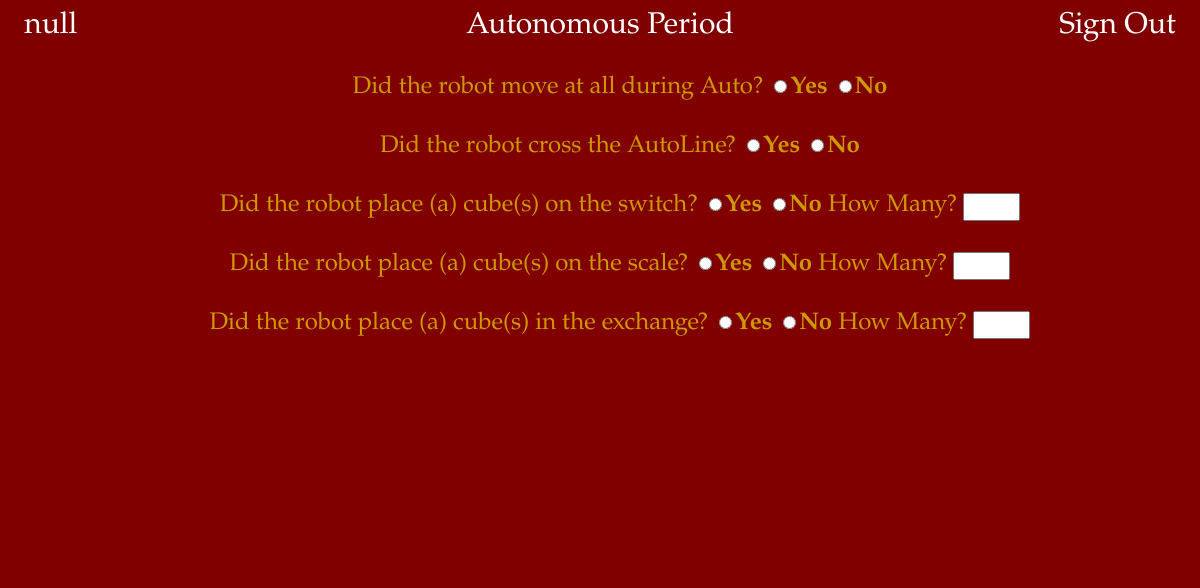
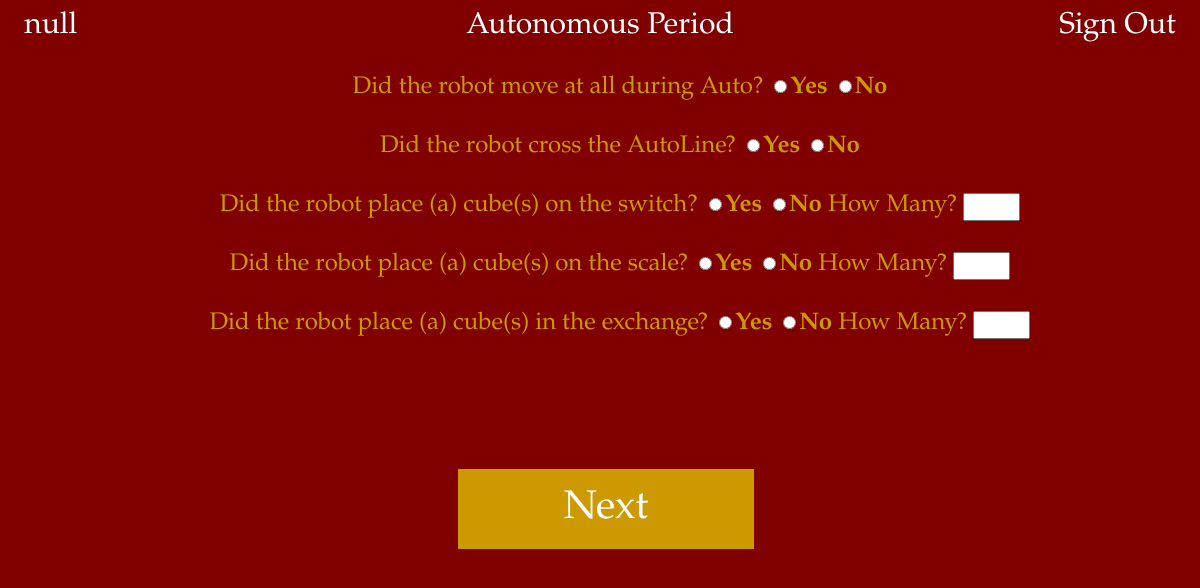
Before and after one commit to aidank1234/WolfByteScouting2018-GUI, an Electron app: page auto.html in a window 1200 px wide. Drawn offline with Linux system fonts and the light colour scheme.

Commit message:
Auto finished. Set to upload auto to database currently, which works

```diff
--- a/auto.html
+++ b/auto.html
@@ -1,10 +1,6 @@
 <!DOCTYPE html>
 <!--
-This is the html page for the Autonomous period. These are the values stored
-in localStorage during this period:
-
-movesInAutoValue
-crossesAutoLineValue
+This is the html page for the Autonomous period.
 -->
 <html>
   <head>
@@ -45,6 +41,80 @@ crossesAutoLineValue
           var entryNumber = jsonResponse["submitted"];
           var alertString = localStorage.getItem("currentScoutName") + " has submitted " + entryNumber + " scouting entries over the course of the competition.";
           alert(alertString);
+        }
+      }
+    }
+    function next() {
+      if(localStorage.getItem("placesOnSwitchAutoValue") == 1 && localStorage.getItem("placesOnSwitchAmountValue") == "" || isNaN(localStorage.getItem("placesOnSwitchAmountValue"))) {
+        document.getElementById("title").innerHTML = "Please ensure text fields are filled (w/ numbers)";
+        document.getElementById("title").style.color = "#FFD700";
+        return;
+      }
+      if(localStorage.getItem("placesOnScaleAutoValue") == 1 && localStorage.getItem("placesOnScaleAmountValue") == "" || isNaN(localStorage.getItem("placesOnScaleAmountValue"))) {
+        document.getElementById("title").innerHTML = "Please ensure text fields are filled (w/ numbers)";
+        document.getElementById("title").style.color = "#FFD700";
+        return;
+      }
+      if(localStorage.getItem("placesInExchangeAutoValue") == 1 && localStorage.getItem("placesInExchangeAmountValue") == "" || isNaN(localStorage.getItem("placesInExchangeAmountValue"))) {
+        document.getElementById("title").innerHTML = "Please ensure text fields are filled (w/ numbers)";
+        document.getElementById("title").style.color = "#FFD700";
+        return;
+      }
+      if(localStorage.getItem("movesInAutoValue") == -1 || localStorage.getItem("crossesAutoLineValue") == -1 || localStorage.getItem("placesOnSwitchAutoValue") == -1 || localStorage.getItem("placesOnScaleAutoValue") == -1 || localStorage.getItem("placesInExchangeAutoValue") == -1) {
+        document.getElementById("title").innerHTML = "Please ensure all questions are answered.";
+        document.getElementById("title").style.color = "#FFD700";
+        return;
+      }
+      if(localStorage.getItem("placesOnSwitchAutoValue") == 0) {
+        localStorage.setItem("placesOnSwitchAmountValue", "");
+      }
+      if(localStorage.getItem("placesOnScaleAutoValue") == 0) {
+        localStorage.setItem("placesOnScaleAmountValue", "");
+      }
+      if(localStorage.getItem("placesInExchangeAutoValue") == 0) {
+        localStorage.setItem("placesInExchangeAmountValue", "");
+      }
+      //window.location.href = './teleopDuring.html'
+      var XMLHttpRequest = require("xmlhttprequest").XMLHttpRequest;
+      var url = "http://localhost:3000/robot/addScoutingReport";
+      var xhr = new XMLHttpRequest();
+      xhr.open("POST", url, true);
+      xhr.setRequestHeader("Content-Type", "application/json");
+      var jsonReq = {};
+      jsonReq["username"] = localStorage.getItem("currentScoutName");
+      jsonReq["robotNumber"] = localStorage.getItem("robotNumber");
+      jsonReq["movesInAutoValue"] = localStorage.getItem("movesInAutoValue");
+      jsonReq["crossesAutoLineValue"] = localStorage.getItem("crossesAutoLineValue");
+      jsonReq["placesOnSwitchAutoValue"] = localStorage.getItem("placesOnSwitchAutoValue");
+      if(localStorage.getItem("placesOnSwitchAutoValue") == 0) {
+        jsonReq["placesOnSwitchAmountValue"] = 0;
+      }
+      else {
+        jsonReq["placesOnSwitchAmountValue"] = parseInt(localStorage.getItem("placesOnSwitchAmountValue"));
+      }
+      jsonReq["placesOnScaleAutoValue"] = localStorage.getItem("placesOnScaleAutoValue");
+      if(localStorage.getItem("placesOnScaleAutoValue") == 0) {
+        jsonReq["placesOnScaleAmountValue"] = 0;
+      }
+      else {
+        jsonReq["placesOnScaleAmountValue"] = parseInt(localStorage.getItem("placesOnScaleAmountValue"));
+      }
+      jsonReq["placesInExchangeAutoValue"] = localStorage.getItem("placesInExchangeAutoValue");
+      if(localStorage.getItem("placesInExchangeAutoValue") == 0) {
+        jsonReq["placesInExchangeAmountValue"] = 0;
+      }
+      else {
+        jsonReq["placesInExchangeAmountValue"] = parseInt(localStorage.getItem("placesInExchangeAmountValue"));
+      }
+      xhr.send(JSON.stringify(jsonReq));
+      xhr.onreadystatechange = proccessRequest;
+      function proccessRequest(e) {
+        if(xhr.status == 200) {
+          var jsonResponse = JSON.parse(xhr.responseText);
+          document.getElementById("title").innerHTML = "SUCCESS";
+        }
+        else {
+          document.getElementById("title").innerHTML = "ERROR";
         }
       }
     }
@@ -128,5 +198,7 @@ crossesAutoLineValue
         <input type="text" id="placesInExchangeAutoField" onchange="updateTextOnType(this.id);">
     </ul>
 
+      <button type="button" id="nextButton" onclick="next();">Next</button>
+
   </body>
 </html>
--- a/stylesAuto.css
+++ b/stylesAuto.css
@@ -58,3 +58,15 @@ input[type=text] {
   font-family: "Palatino Linotype";
   color: #B22222;
 }
+#nextButton {
+  margin-top: 100px;
+  background-color: #CC9900;
+  color: #ffffff;
+  border: none;
+  height: 80px;
+  width: 25%;
+  margin-left: 450px;
+  font-family: "Palatino Linotype";
+  text-align: center;
+  font-size: 40px;
+}
--- /dev/null
+++ b/teleopDuringStyles.css
@@ -0,0 +1,34 @@
+#navbar {
+  list-style:none;
+  margin:0;
+  padding:0;
+  display: inline-block;
+  font-family: "Palatino Linotype";
+  font-size: 30px;
+  background-color: #800000;
+  color: #FFFFFF;
+  width: 100%
+}
+#navbar li {
+  display: inline-block;
+  width: 32%;
+}
+#scoutName {
+  text-align: left;
+}
+#title {
+  text-align: center;
+}
+#signOut {
+  text-align: right;
+}
+#scoutName:hover {
+  background-color: #CC9900;
+}
+#signOut:hover {
+  background-color: #CC9900;
+}
+
+body {
+  background-color: #800000;
+}
```
Also changed, not shown: teleopDuring.html (added, +48 -0 lines).
